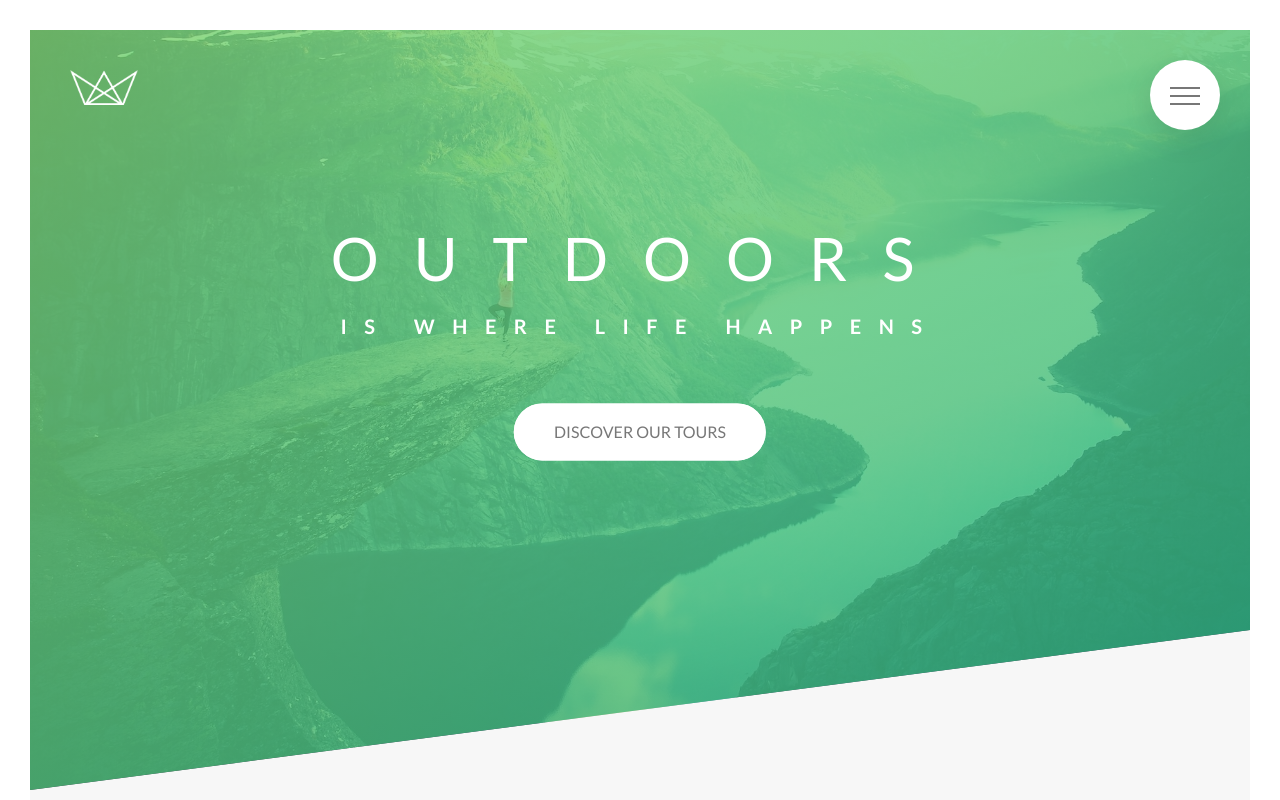
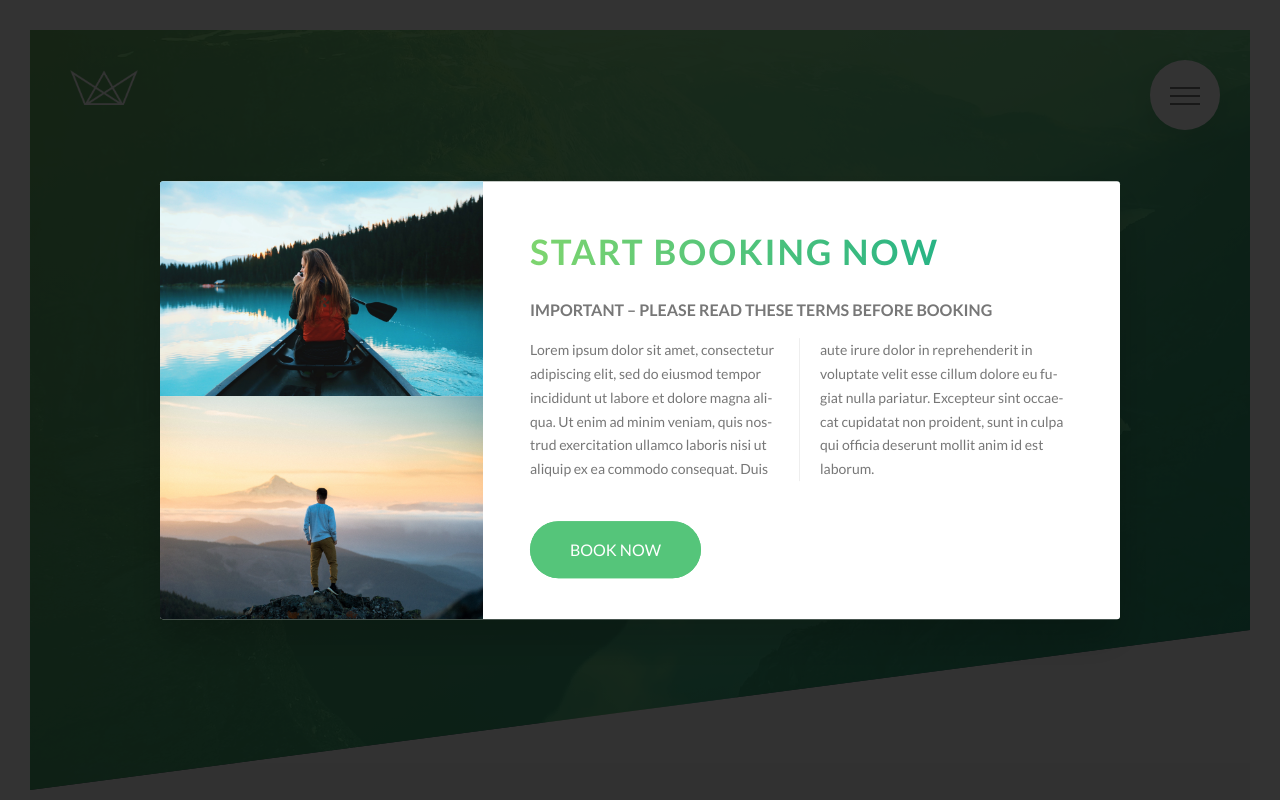
Before and after one commit to niall-m/natours, a website: page index.html in a window 1280 px wide. Shown: the top 800 px of the page. Drawn offline with Linux system fonts and the light colour scheme.

Commit message:
css popup

```diff
--- a/index.html
+++ b/index.html
@@ -352,6 +352,23 @@
             </div>
         </footer>
 
+        <div class="popup">
+            <div class="popup__content">
+                <div class="popup__left">
+                    <img src="img/nat-8.jpg" alt="Tour photo" class="popup__img">
+                    <img src="img/nat-9.jpg" alt="Tour photo" class="popup__img">
+                </div>
+                <div class="popup__right">
+                    <h2 class="heading-secondary u-margin-bottom-small">Start booking now</h2>
+                    <h3 class="heading-tertiary u-margin-bottom-small">Important &ndash; Please read these terms before booking</h3>
+                    <p class="popup__text">
+                        Lorem ipsum dolor sit amet, consectetur adipiscing elit, sed do eiusmod tempor incididunt ut labore et dolore magna aliqua. Ut enim ad minim veniam, quis nostrud exercitation ullamco laboris nisi ut aliquip ex ea commodo consequat. Duis aute irure dolor in reprehenderit in voluptate velit esse cillum dolore eu fugiat nulla pariatur. Excepteur sint occaecat cupidatat non proident, sunt in culpa qui officia deserunt mollit anim id est laborum.
+                    </p>
+                    <a href="#" class="btn btn--green">Book now</a>
+                </div>
+            </div>
+        </div>
+
         <!-- <section class="grid-test">
             <div class="row">
                 <div class="col-1-of-2">
--- a/sass/abstracts/_mixins.scss
+++ b/sass/abstracts/_mixins.scss
@@ -5,3 +5,10 @@
     clear: both;
   }
 }
+
+@mixin absCenter {
+  position: absolute;
+  top: 50%;
+  left: 50%;
+  transform: translate(-50%, -50%);
+}
--- a/sass/components/_card.scss
+++ b/sass/components/_card.scss
@@ -159,10 +159,7 @@
 
   // back side styling
   &__call-to-action {
-    position: absolute;
-    top: 50%;
-    left: 50%;
-    transform: translate(-50%, -50%);
+    @include absCenter;
     width: 90%;
     text-align: center;
   }
--- a/sass/components/_form.scss
+++ b/sass/components/_form.scss
@@ -73,15 +73,12 @@
     left: 0;
 
     &::after {
+      @include absCenter;
       height: 1.3rem;
       width: 1.3rem;
       content: '';
       display: block;
       border-radius: 50%;
-      position: absolute;
-      top: 50%;
-      left: 50%;
-      transform: translate(-50%, -50%);
       background-color: $color-primary;
       opacity: 0;
       transition: opacity 0.2s;
--- /dev/null
+++ b/sass/components/_popup.scss
@@ -0,0 +1,54 @@
+.popup {
+  height: 100vh;
+  width: 100%;
+  position: fixed;
+  top: 0;
+  left: 0;
+  background-color: rgba($color-black, 0.8);
+  z-index: 9999;
+
+  &__content {
+    @include absCenter;
+    width: 75%;
+    background-color: $color-white;
+    box-shadow: 0 2rem 4rem rgba($color-black, 0.2);
+    border-radius: 3px;
+    display: table;
+    overflow: hidden;
+  }
+
+  &__left {
+    width: 33.333%;
+    display: table-cell;
+  }
+
+  &__right {
+    width: 66.667%;
+    display: table-cell;
+    vertical-align: middle;
+    padding: 3rem 5rem;
+  }
+
+  &__img {
+    display: block;
+    width: 101%;
+  }
+
+  &__text {
+    font-size: 1.4rem;
+    margin-bottom: 4rem;
+
+    -moz-column-count: 2;
+    -moz-column-gap: 4rem;
+    -moz-column-rule: 1px solid $color-grey-light-2;
+
+    column-count: 2;
+    column-gap: 4rem;
+    column-rule: 1px solid $color-grey-light-2;
+
+    -moz-hyphens: auto;
+    -ms-hyphens: auto;
+    -webkit-hyphens: auto;
+    hyphens: auto;
+  }
+}
--- a/sass/layout/_navigation.scss
+++ b/sass/layout/_navigation.scss
@@ -45,10 +45,7 @@
   }
 
   &__list {
-    position: absolute;
-    top: 50%;
-    left: 50%;
-    transform: translate(-50%, -50%);
+    @include absCenter;
     list-style: none;
     text-align: center;
     width: 100%;
--- a/sass/main.scss
+++ b/sass/main.scss
@@ -21,3 +21,4 @@
 @import 'components/story';
 @import 'components/bg-video';
 @import 'components/form';
+@import 'components/popup';
```
Also changed, not shown: css/style.css.
